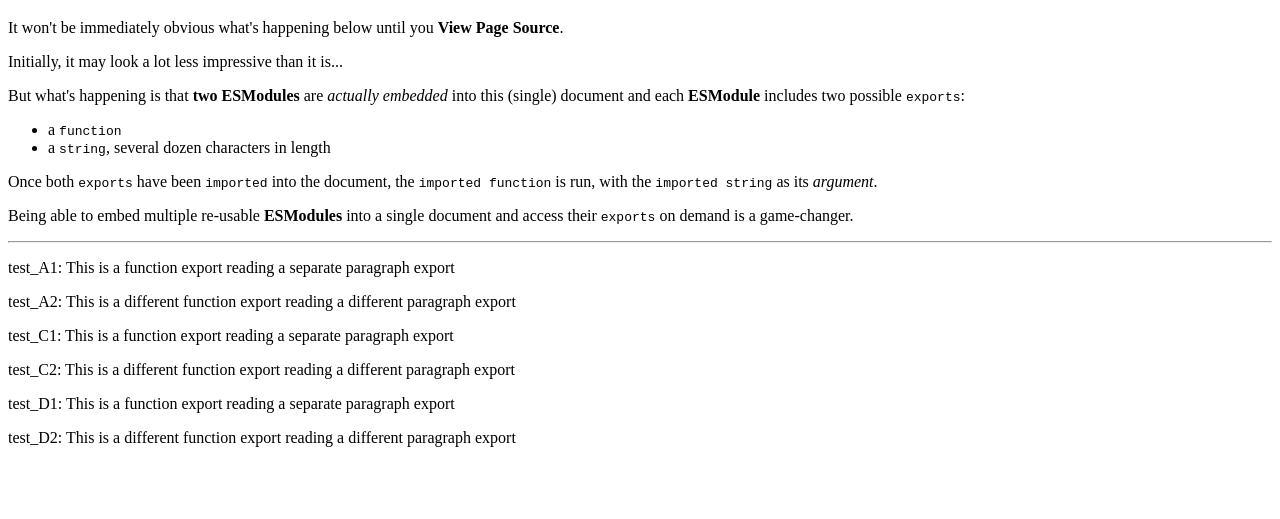
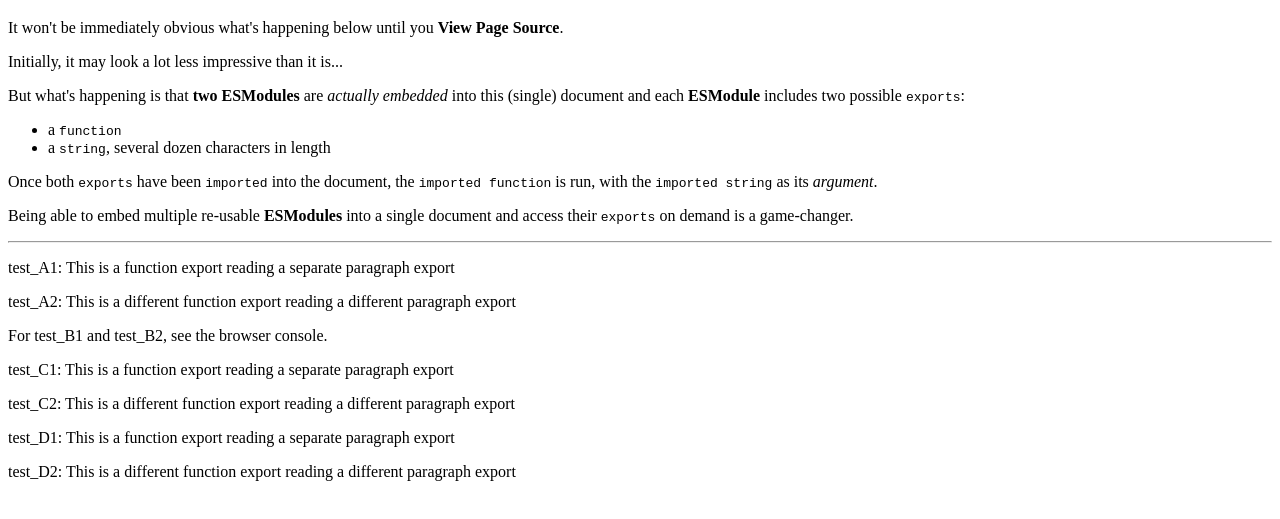
Before and after one commit to RouninMedia/Embedding-ESModules-within-your-HTML-Document, a plain HTML site: page index.html in a window 1280 px wide. Shown: the part 61-580 px from the top of the page. Drawn offline with Linux system fonts and the light colour scheme.

Commit message:
Update index.html

```diff
--- a/index.html
+++ b/index.html
@@ -74,6 +74,10 @@
       const test_B2 = await parseEmbeddedModule('testModule2', 'paragraph_2');
       console.log(`test_B2: ${test_B2.paragraph_2}`);
 
+      const paragraph = document.createElement('p');
+      paragraph.textContent = 'For test_B1 and test_B2, see the browser console.';
+      document.body.appendChild(paragraph);
+
       // MULTIPLE EXPORTS (VIA ARRAY PARAMETER)
       const test_C1 = await parseEmbeddedModule('testModule1', ['displayParagraph_1', 'paragraph_1']);
       const test_C2 = await parseEmbeddedModule('testModule2', ['displayParagraph_2', 'paragraph_2']);
```
